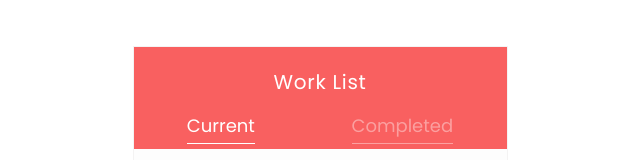
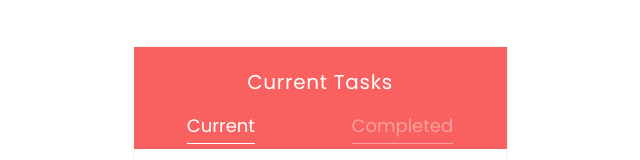
Before and after one commit to repinnick/task-creator-firebase, a React (Create React App) app: page /current in a window 1280 px wide. Shown: the top 160 px of the page, without its empty margins (320-960 px from the left). Built offline with nearby package versions, Linux system fonts and the light colour scheme; no server answers.

Commit message:
fix: change current title for pages

```diff
--- a/src/components/header/Header.js
+++ b/src/components/header/Header.js
@@ -1,17 +1,16 @@
-import React, { useState } from 'react';
+import React, { useEffect, useState } from 'react';
 import cl from './Header.module.css';
-import { NavLink, withRouter } from "react-router-dom";
+import { NavLink, useHistory, withRouter } from "react-router-dom";
 import { INITIAL_PATH } from "../../definitions/constants";
 
 const Header = (props) => {
+  const [title, setTitle] = useState('Work List')
+  const params = useHistory().location.pathname;
 
-  const [title, setTitle] = useState('Work List')
-  // Object.keys(INITIAL_PATH).filter(key => {
-  //   return INITIAL_PATH[key].path === props.location.pathname ? setTitle(INITIAL_PATH[key].title) : '';
-  // })
-
-  // console.log('Pathname', props.location.pathname);
-  // console.log('Props', props)
+  useEffect(() => {
+    Object.keys(INITIAL_PATH)
+      .forEach(key => INITIAL_PATH[key].path === params ? setTitle(INITIAL_PATH[key].title) : '')
+  })
 
   return (
     <header className={cl.header}>
```
